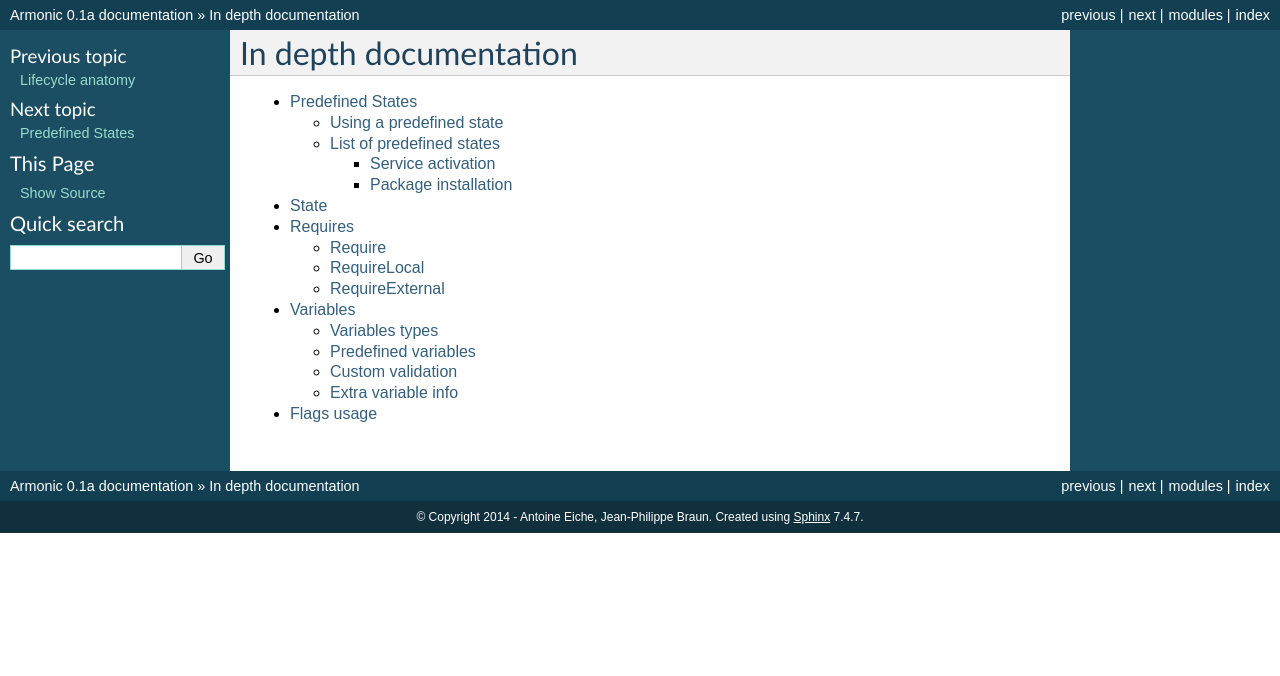
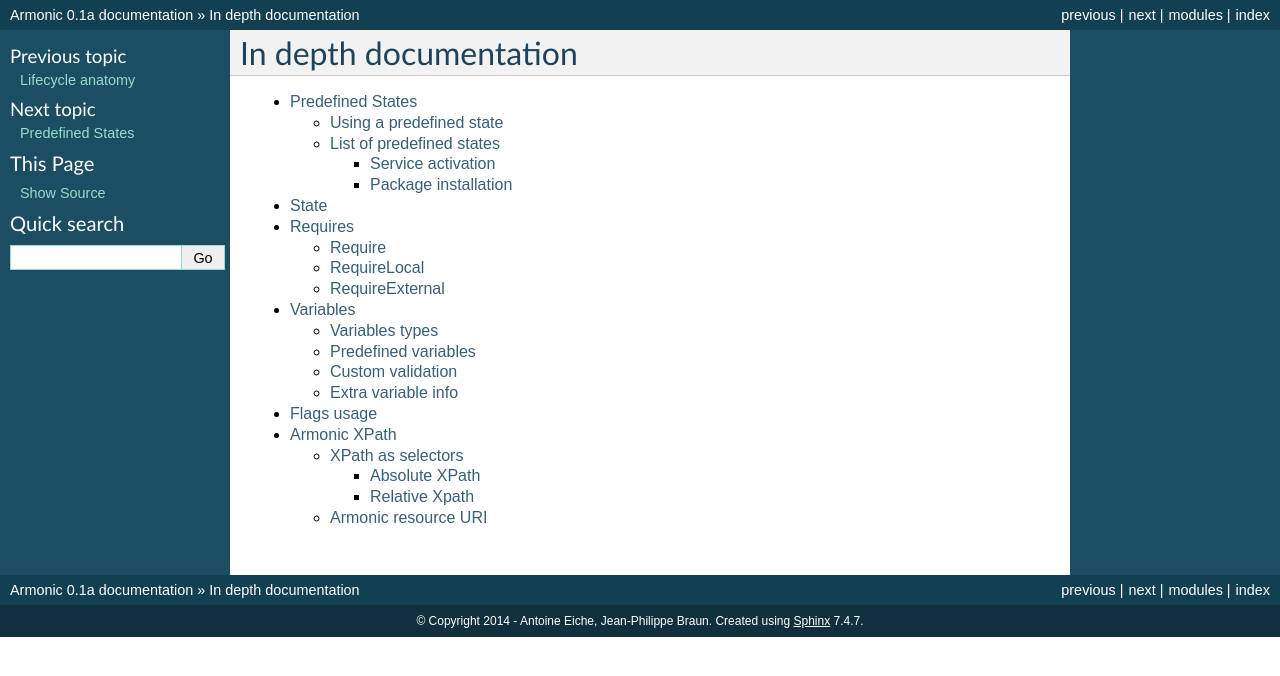
Before and after one commit to armonic/armonic, a Sphinx documentation site: the page built from doc/source/components.rst, in a window 1280 px wide. Shown: the top 676 px of the page. Built offline with Sphinx 7.4.7, drawn with Linux system fonts in a browser that asks for light colours; some of the changed lines change nothing that is shown.

Commit message:
Add partial XPath documentation. Need to be improved...

```diff
--- a/doc/source/components.rst
+++ b/doc/source/components.rst
@@ -8,3 +8,4 @@
    require
    variable
    flag
+   xpath
--- /dev/null
+++ b/doc/source/xpath.rst
@@ -0,0 +1,79 @@
+.. _xpath:
+
+
+Armonic XPath
+#############
+
+XPath (XML Path Language) is a query language for selecting nodes from
+an XML document. In armonic, we use it to select resources, ie. such
+as lifecycles, states, provides, requires and variables, since they
+are modelized by a tree such as::
+
+
+  Location (where lifecycles are loaded)
+  |
+  +--Webserver
+  |  |
+  |  +--NotInstalled (State)
+  |  |  |
+  |  |  +--enter (Provide)
+  |  |
+  |  +--Installed
+  |  |  |
+  |  |  +--enter
+  |  |
+  |  +--Configured
+  |  |  |
+  |  |  +--enter
+  |  | 	|
+  |  |	+--create_document_root
+  |  |	   |
+  |  |	   +--document_root (Variable of type str)
+  |  |
+  |  +--Active
+  |     |
+  |     +--enter
+  |   	|
+  |   	+--start
+  |
+  +--WebSite
+  .  |
+  .  .
+  .  .
+  .  .
+
+
+XPath as selectors
+==================
+
+Xpath permits to adress one or several ressource in a generic and
+standardized way. For instance, we can list all states of the
+lifecycle `Webserver` with the command::
+
+  $ armonic-cli state "//WebServer/*"
+
+The XPath `"//WebServer/*"` matches all states of resource WebServer which is a lifecycle. To get states of all lifecycles::
+
+  $ armonic-cli state "/*/*"
+
+Absolute XPath
+--------------
+
+A absolute XPath is a XPath that contains locations also called
+LifecycleManager. They start with a `/`.
+
+Relative Xpath
+--------------
+
+A relative XPath is a XPath that doesn't start with a `/`. They are
+used to describe Armonic ressource independantly of the location where
+they are loaded.
+
+
+Armonic resource URI
+====================
+
+Since Armonic resources are modelized by a tree, we use the path to
+provide unique resource identifier. Some methods of the API needs of
+resource URI to avoid potential conflict. For instance, to reach a
+state, we have to use a URI instead of a more generic XPath.
```
